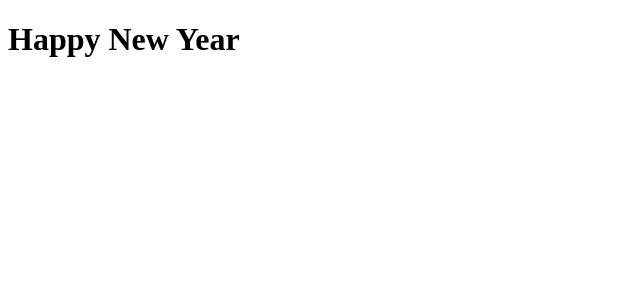
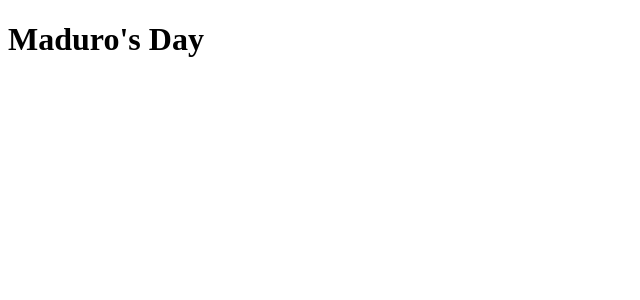
Before and after one commit to abrahamgracco/irgnet-mutaug, a Next.js app: page / in a window 1280 px wide. Shown: the top 300 px of the page, without its empty margins (0-640 px from the left). Built offline with nearby package versions, Linux system fonts and the light colour scheme.

Commit message:
Maduro's Day

```diff
--- a/package.json
+++ b/package.json
@@ -8,12 +8,13 @@
     "lint:check": "prettier --check .",
     "lint:fix": "prettier --write .",
     "test": "jest",
-    "test:watch": "jest --watch"
+    "test:watch": "jest --watchAll"
   },
   "author": "",
   "license": "MIT",
   "dependencies": {
     "next": "^13.1.6",
+    "pg": "^8.11.3",
     "react": "^18.2.0",
     "react-dom": "^18.2.0"
   },
--- a/pages/index.js
+++ b/pages/index.js
@@ -1,5 +1,5 @@
 function Home() {
-  return <h1>Happy New Year</h1>;
+  return <h1>Maduro's Day</h1>;
 }
 
 export default Home;
```
Also changed, not shown: 1 other file (tests, documents, lock files or other folders).
